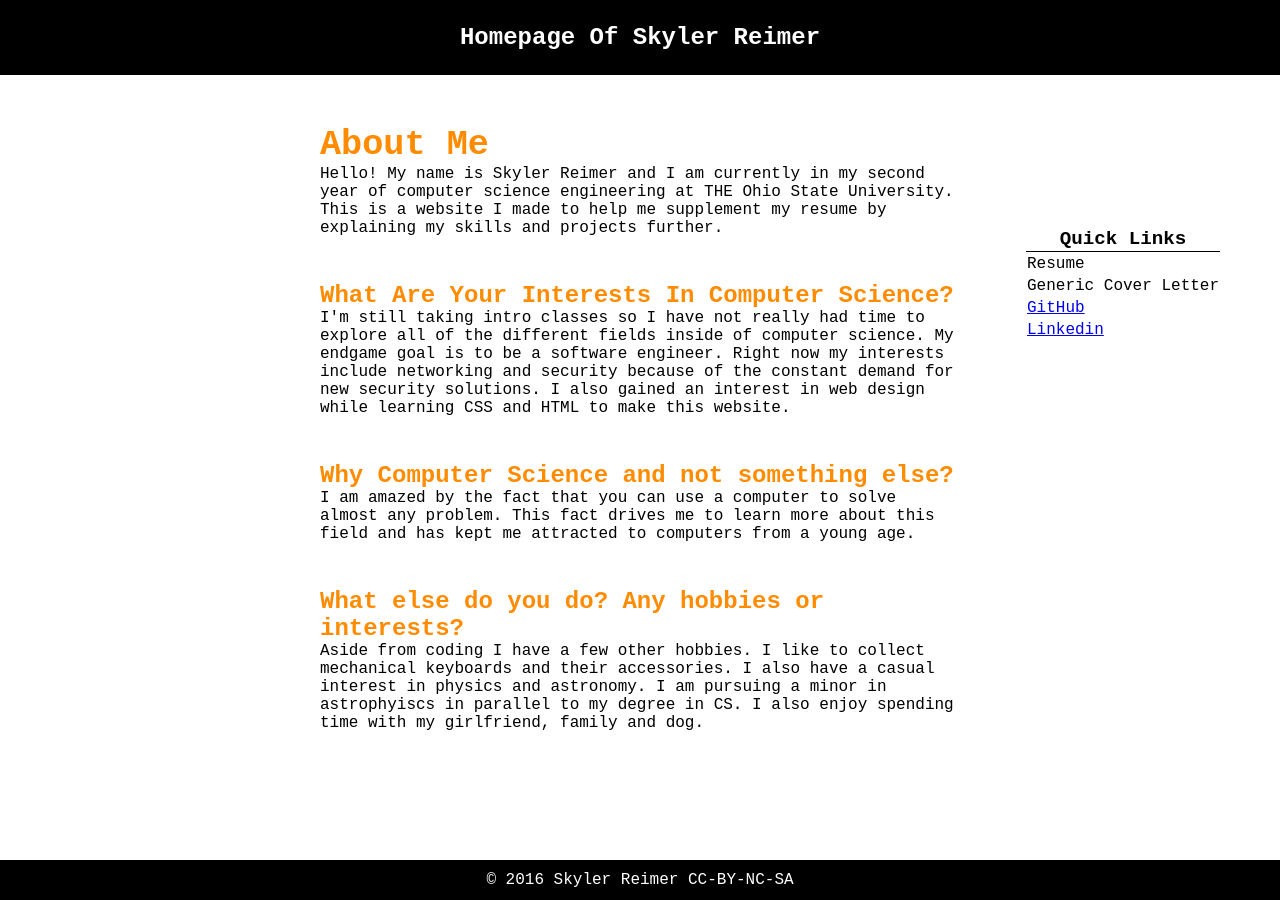
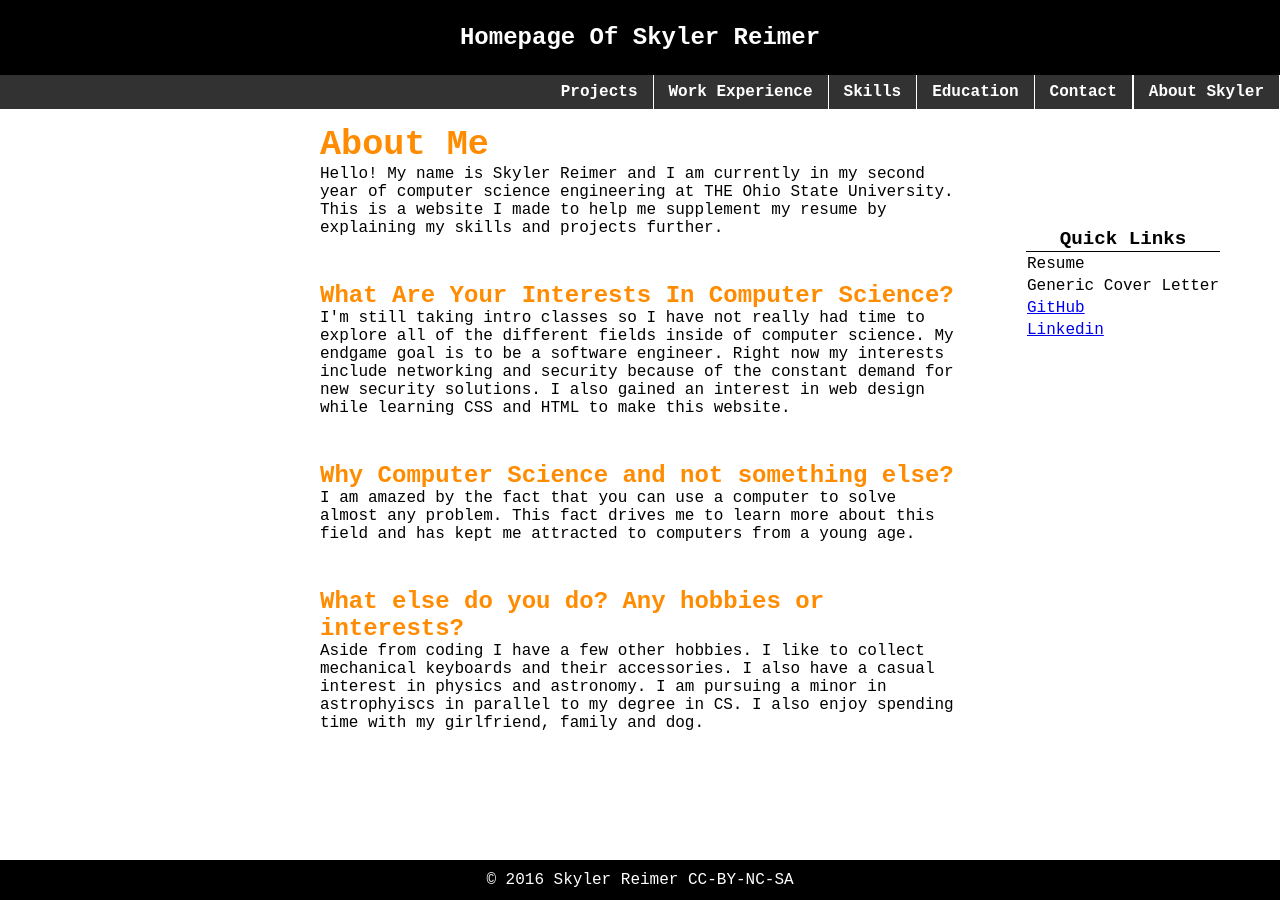
Before and after one commit to skylerreimer/skylerreimer.github.io, a Jekyll site: the page built from index.html, in a window 1280 px wide. Built offline with Jekyll 4.4.1, drawn with Linux system fonts in a browser that asks for light colours.

Commit message:
Update main.css

```diff
--- a/css/main.css
+++ b/css/main.css
@@ -83,7 +83,7 @@ th {
 	float: right;
 	margin: 0 0 1em 0;
 	padding: 0;
-	background-color: 323232;
+	background-color: #323232;
 	list-style-type: none; /*remove dots next to links */
 }
 
```
